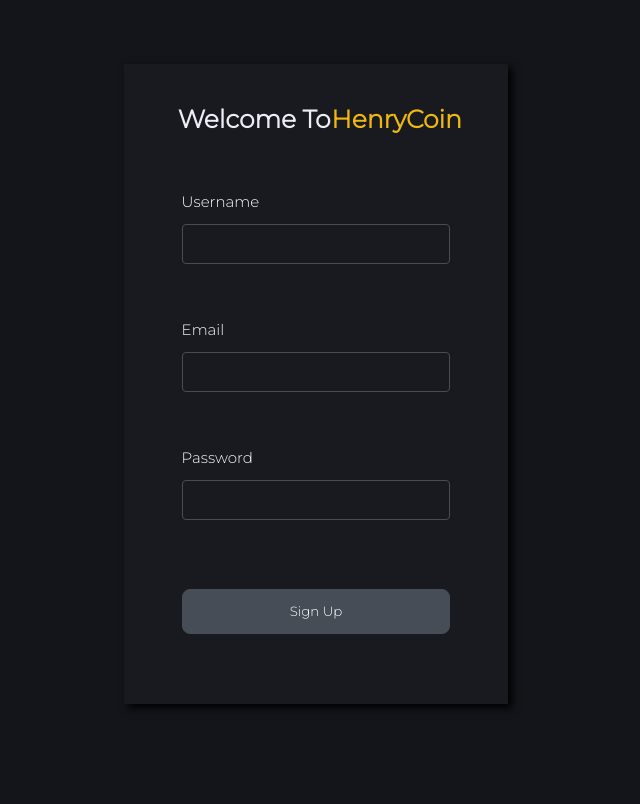
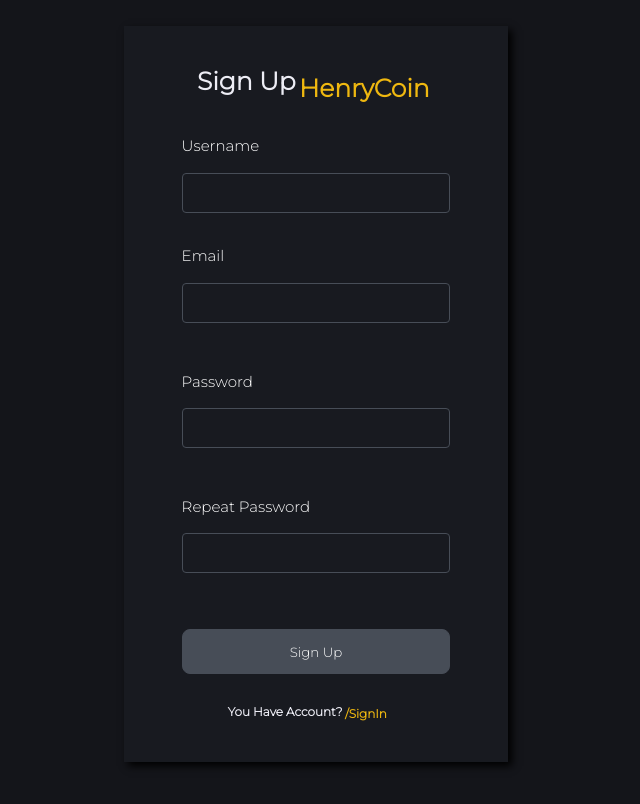
Before and after one commit to pjp-repos/PF-Client, a React (Create React App) app: page /signup in a window 1280 px wide. Shown: the top 804 px of the page, without its empty margins (324-964 px from the left). Built offline with nearby package versions, Linux system fonts and the light colour scheme.

Commit message:
sign in and sign up

```diff
--- a/src/Components/LogIn/SignElements.js
+++ b/src/Components/LogIn/SignElements.js
@@ -9,11 +9,11 @@
 export const ContainerSign = styled.div`
    width:30%;
    margin-left:auto;
-   margin-top:5%;
+   margin-top:2%;
    color:white;
    margin-right:auto;
    position:relative;
-   min-height:80vh;
+   min-height:92vh;
    background-color:#181A20;
    font-family:'Montserrat', sans-serif;
    box-shadow: 4px 4px 8px black;
@@ -69,7 +69,20 @@
 
 export const Title = styled.h4`
   position:absolute;
-  font-size:25px;
-  ${props => (props.top && props.color && props.left && `top:${props.top}%; color:${props.color}; left:${props.left}%`)};
+  color:#ededf5;
+  ${props => (props.top && props.size && props.left && `top:${props.top}%; font-size:${props.size}px; left:${props.left}%`)};
 
 `
+export const Link = styled.button`
+  position:absolute;
+  color: #efb810;
+  background-color:transparent;
+  font-weight:bold;
+  margin-top:2.5px;
+  border: 0;
+  outline:0;
+  font-family:'Montserrat', sans-serif;
+  ${props => (props.top && props.size && props.left && `top:${props.top}%; font-size:${props.size}px; left:${props.left}%`)};
+
+
+`
--- a/src/Pages/signIn.js
+++ b/src/Pages/signIn.js
@@ -1,6 +1,7 @@
 import React from "react";
-import { ContainerSignP, ContainerSign,InputSign,LabelSign,Submit,Title} from "../Components/LogIn/SignElements";
+import { ContainerSignP, ContainerSign,InputSign,LabelSign,Submit,Title,Link} from "../Components/LogIn/SignElements";
 import { ButtonGoogle ,GoogleIcon} from "../Components/LogIn/SignInElements";
+import {useNavigate} from "react-router-dom";
 
 const initialState = {
   username: "",
@@ -11,6 +12,7 @@
 
 export default function SignIn(){
   const [signinState, setSignInState] = React.useState(initialState);
+  const navigate = useNavigate();
   const handlerState = (e) => {
        setSignInState({
          ...signinState,
@@ -25,16 +27,18 @@
   return (
     <ContainerSignP>
        <ContainerSign>
-        <Title top = {1} left = {22} color = {'#ededf5'}>Sign In</Title>
-        <Title top = {1} left = {45} color = {'#efb810'}>HenryCoin</Title>
+        <Title top = {1} left = {22} size = {25}>Sign In</Title>
+        <Link top = {6} left = {44} size = {25} onClick = {(e) => navigate("../")}>HenryCoin</Link>
         <GoogleIcon src="https://img.icons8.com/color/48/000000/google-logo.png" alt = "icon"/>
         <ButtonGoogle>Sign In with Google </ButtonGoogle>
         <LabelSign top = {32} left = {47}>Or</LabelSign>
         <LabelSign  htmlFor = "username" top = {40}>Username or email</LabelSign>
         <InputSign top = {45} value = {signinState.username} id = "username" onChange={handlerState}/>
-        <LabelSign htmlFor = "password" top = {60}>Password</LabelSign>
-        <InputSign id="password" top = {65} value = {signinState.password}  onChange={handlerState} />
-        <Submit top = {82} onClick = {handlerSubmit}>Sign In</Submit>
+        <LabelSign htmlFor = "password" top = {58}>Password</LabelSign>
+        <InputSign id="password" top = {63} value = {signinState.password}  onChange={handlerState} />
+        <Submit top = {78} onClick = {handlerSubmit}>Sign In</Submit>
+        <Title top = {88} left = {24} size = {12}>You Dont Have Account?</Title>
+        <Link top = {90} left = {60} size = {12}  onClick = {(e) => navigate("../signup")} >/SignUp</Link>
       </ContainerSign>
     </ContainerSignP>
   )
--- a/src/Pages/signUp.js
+++ b/src/Pages/signUp.js
@@ -1,16 +1,18 @@
 import React from "react";
-import { ContainerSignP, ContainerSign,InputSign,LabelSign,Submit,Title} from "../Components/LogIn/SignElements";
-
+import { ContainerSignP, ContainerSign,InputSign,LabelSign,Submit,Title,Link} from "../Components/LogIn/SignElements";
+import {useNavigate} from "react-router-dom";
 
 const initialState = {
     username: "",
     email:"",
     password:"",
+    repeatPassword:""
   }
 
 export default function SignIn(){
   const [signUpState, setSignUpState] = React.useState(initialState);
   const [error, seterror] = React.useState("");
+  const navigate = useNavigate();
 
   const handlerState = (e) => {
     setSignUpState({
@@ -23,19 +25,22 @@
    console.log(signUpState);
 }
 
-
-  return (
+   return (
     <ContainerSignP>
       <ContainerSign>
-        <Title top = {1} left = {14} color = {'#ededf5'}>Welcome To</Title>
-        <Title top = {1} left = {54} color = {'#efb810'}>HenryCoin</Title>
-        <LabelSign  htmlFor = "username" top = {20}> Username</LabelSign>
-        <InputSign top = {25} value = {signUpState.username} id = "username" onChange={handlerState}/>
-        <LabelSign  htmlFor = "email" top = {40}> Email</LabelSign>
-        <InputSign top = {45}  value = {signUpState.email} id = "email" onChange={handlerState}/>
-        <LabelSign  htmlFor = "password" top = {60}>Password</LabelSign>
-        <InputSign  top = {65}  value = {signUpState.password} id = "password" onChange={handlerState} />
+      <Title top = {1} left = {19} size = {25}>Sign Up</Title>
+        <Link top = {6} left = {44} size = {25} onClick = {(e) => navigate("../")}>HenryCoin</Link>
+        <LabelSign  htmlFor = "username" top = {15}> Username</LabelSign>
+        <InputSign top = {20} value = {signUpState.username} id = "username" onChange={handlerState}/>
+        <LabelSign  htmlFor = "email" top = {30}> Email</LabelSign>
+        <InputSign top = {35}  value = {signUpState.email} id = "email" onChange={handlerState}/>
+        <LabelSign  htmlFor = "password" top = {47}>Password</LabelSign>
+        <InputSign  type = "password" top = {52}  value = {signUpState.password} id = "password" onChange={handlerState} />
+        <LabelSign  htmlFor = "repeatPassword" top = {64}> Repeat Password</LabelSign>
+        <InputSign  type = "password" top = {69}  value = {signUpState.repeatPassword} id = "repeatPassword" onChange={handlerState} />
         <Submit top = {82} onClick = {handlerSubmit} >Sign Up</Submit>
+        <Title top = {90} left = {27} size = {12}>You Have Account?</Title>
+        <Link top = {92} left = {56} size = {12}  onClick = {(e) => navigate("../signin")} >/SignIn</Link>
       </ContainerSign>
     </ContainerSignP>
   )
```
